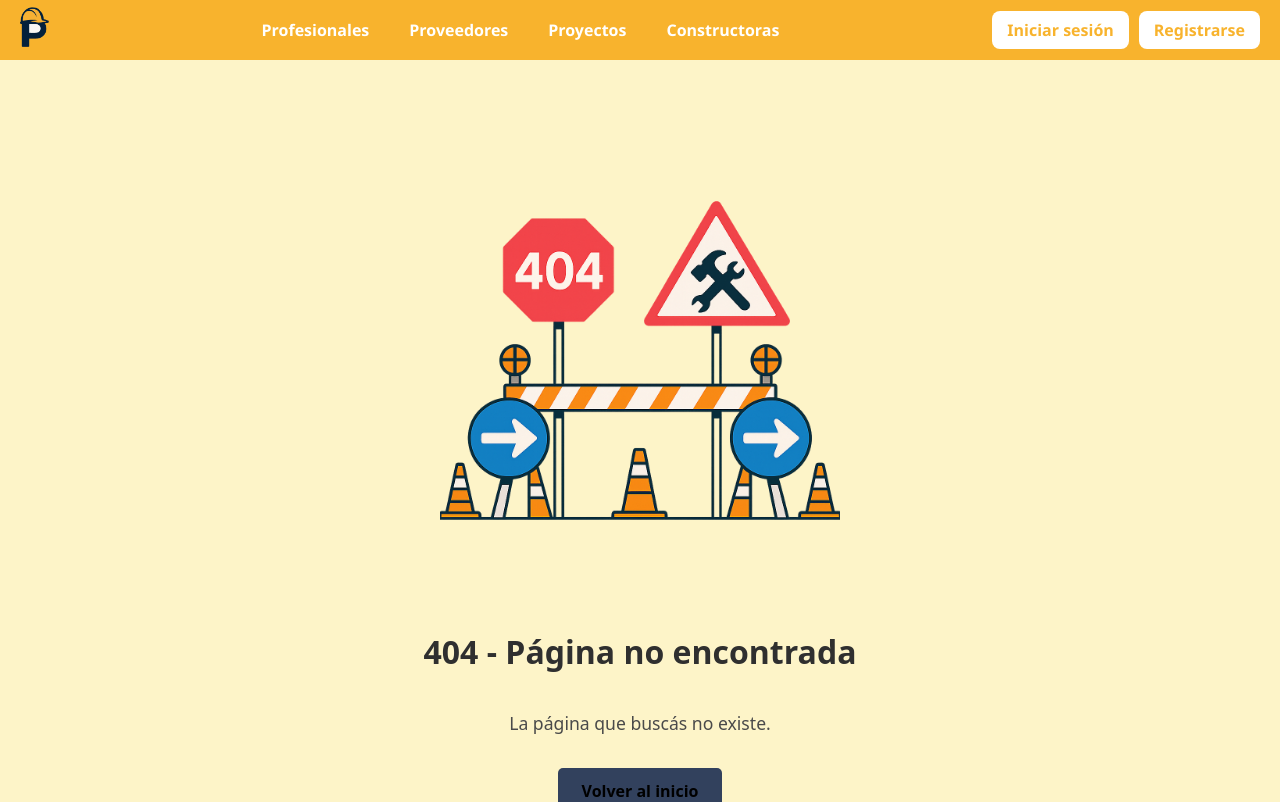
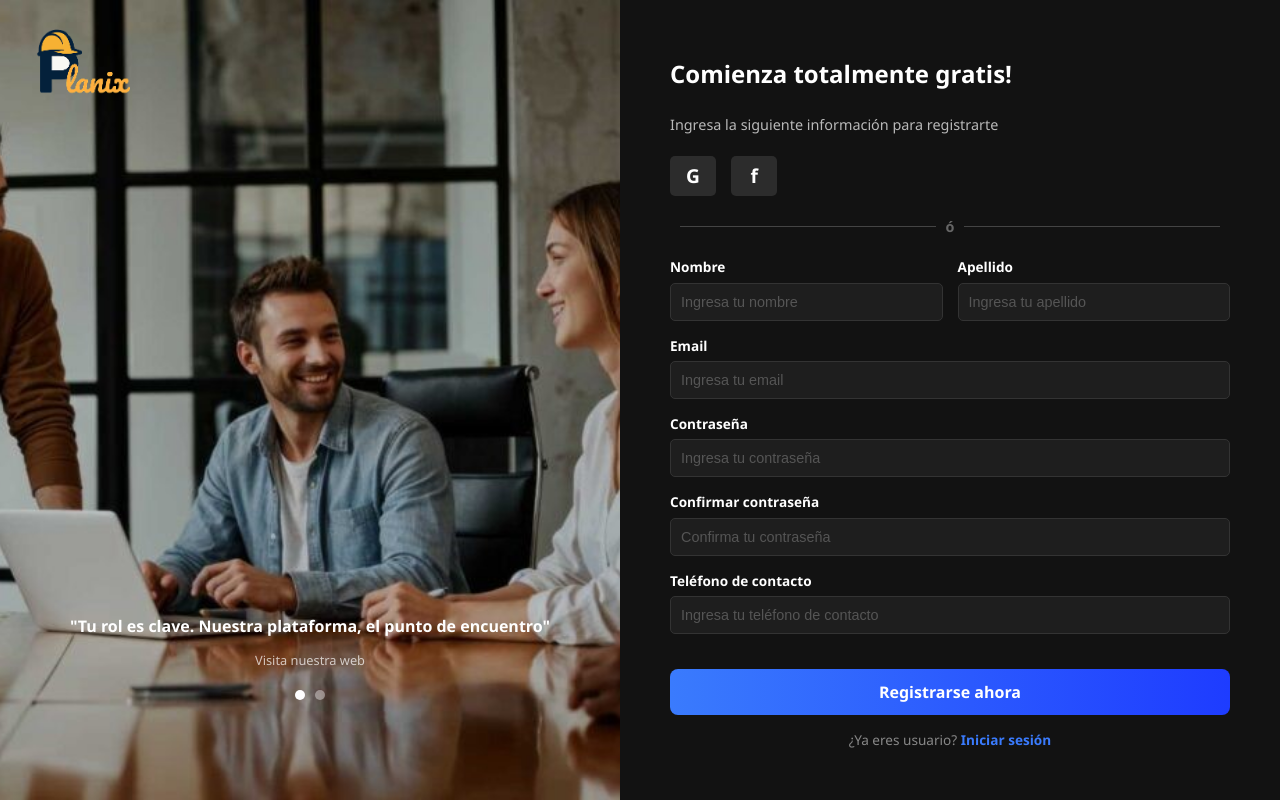
Before and after one commit to Planix-Inc/Planix, a React (Vite) app in the folder frontend/: page /registro in a window 1280 px wide. Shown: the top 802 px of the page. Built offline with nearby package versions, Linux system fonts and the light colour scheme.

Commit message:
registro y login

```diff
--- a/frontend/src/App.jsx
+++ b/frontend/src/App.jsx
@@ -10,6 +10,7 @@ import Proyectos from "./pages/proyectos/";
 import Constructoras from "./pages/constructoras/";
 import Notfound from "./pages/notFound/";
 import PostLogin from "./pages/postLogin/";
+import Registro  from "./pages/registro";
 
 function App() {
   const [usuarioActivo, setUsuarioActivo] = useState(null);
@@ -23,7 +24,7 @@ function App() {
 
   const LocationWrapper = () => {
     const location = useLocation();
-    const hideHeaderFooter = location.pathname === "/login";
+    const hideHeaderFooter = location.pathname === "/login" || location.pathname === "/registro";
 
     return (
       <>
@@ -45,6 +46,8 @@ function App() {
             element={<LoginPage setUsuarioActivo={setUsuarioActivo} />}
           />
           <Route path="*" element={<Notfound />} />
+          <Route path="/registro" element={<Registro />} />
+
         </Routes>
         {!hideHeaderFooter && <Footer />}
       </>
--- a/frontend/src/components/header/index.jsx
+++ b/frontend/src/components/header/index.jsx
@@ -89,7 +89,7 @@ function Encabezado({ usuarioActivo, setUsuarioActivo }) {
               <button className="btn-iniciar" onClick={handleIniciarSesion}>
                 Iniciar sesión
               </button>
-              <button className="btn-registrarse">Registrarse</button>
+              <button className="btn-registrarse" onClick={() => navigate('/registro')}>Registrarse</button>
             </>
           )}
         </div>
--- a/frontend/src/pages/login/login.css
+++ b/frontend/src/pages/login/login.css
@@ -136,8 +136,8 @@
 
 .toggle-password {
   position: absolute;
-  right: 10px;
-  top: 50%;
+  margin-left: 375px;
+  top: 35%;
   transform: translateY(-50%);
   background: none;
   border: none;
--- /dev/null
+++ b/frontend/src/pages/registro/index.jsx
@@ -0,0 +1,107 @@
+import React from "react";
+import { Link } from "react-router-dom";
+import logo from "../../assets/Logos/PlanixImagotipo.png";
+import "./registro.css";
+
+const Registro = () => {
+  return (
+    <div className="registro-container">
+      <div className="registro-left">
+        <img src={logo} alt="Planix Logo" className="registro-logo" />
+        <div className="registro-left-content">
+          <p className="registro-quote">
+            "Tu rol es clave. Nuestra plataforma, el punto de encuentro"
+          </p>
+          <p className="registro-subtext">Visita nuestra web</p>
+          <div className="registro-dots">
+            <span className="dot active"></span>
+            <span className="dot"></span>
+          </div>
+        </div>
+      </div>
+      <div className="registro-right">
+        <h2 className="registro-title">Comienza totalmente gratis!</h2>
+        <p className="registro-subtitle">
+          Ingresa la siguiente información para registrarte
+        </p>
+        <div className="registro-social-buttons">
+          <button className="social-btn google" aria-label="Google Sign Up">
+            G
+          </button>
+          <button className="social-btn facebook" aria-label="Facebook Sign Up">
+            f
+          </button>
+        </div>
+        <div className="registro-divider">
+          <span>ó</span>
+        </div>
+        <form className="registro-form">
+          <div className="registro-name-row">
+            <div className="form-group">
+              <label htmlFor="nombre">Nombre</label>
+              <input
+                type="text"
+                id="nombre"
+                name="nombre"
+                placeholder="Ingresa tu nombre"
+              />
+            </div>
+            <div className="form-group">
+              <label htmlFor="apellido">Apellido</label>
+              <input
+                type="text"
+                id="apellido"
+                name="apellido"
+                placeholder="Ingresa tu apellido"
+              />
+            </div>
+          </div>
+          <div className="form-group full-width">
+            <label htmlFor="email">Email</label>
+            <input
+              type="email"
+              id="email"
+              name="email"
+              placeholder="Ingresa tu email"
+            />
+          </div>
+          <div className="form-group full-width">
+            <label htmlFor="contrasena">Contraseña</label>
+            <input
+              type="password"
+              id="contrasena"
+              name="contrasena"
+              placeholder="Ingresa tu contraseña"
+            />
+          </div>
+          <div className="form-group full-width">
+            <label htmlFor="confirmarContrasena">Confirmar contraseña</label>
+            <input
+              type="password"
+              id="confirmarContrasena"
+              name="confirmarContrasena"
+              placeholder="Confirma tu contraseña"
+            />
+          </div>
+          <div className="form-group full-width">
+            <label htmlFor="telefono">Teléfono de contacto</label>
+            <input
+              type="tel"
+              id="telefono"
+              name="telefono"
+              placeholder="Ingresa tu teléfono de contacto"
+            />
+          </div>
+          <button type="submit" className="registro-submit-btn">
+            Registrarse ahora
+          </button>
+        </form>
+        <p className="registro-login-link">
+          ¿Ya eres usuario? <Link to="/login">Iniciar sesión</Link>
+        </p>
+      </div>
+    </div>
+  );
+};
+
+export default Registro;
--- /dev/null
+++ b/frontend/src/pages/registro/registro.css
@@ -0,0 +1,214 @@
+.registro-container {
+  display: flex;
+  height: 100vh;
+  font-family: 'Segoe UI', Tahoma, Geneva, Verdana, sans-serif;
+}
+
+/* Left side */
+.registro-left {
+  flex: 1;
+  position: relative;
+  background: url('../../assets/login/Reunion.jpg') center center/cover no-repeat;
+  color: white;
+  display: flex;
+  flex-direction: column;
+  justify-content: flex-end;
+  padding: 40px 30px 60px 30px;
+}
+
+.registro-logo {
+    position: absolute;
+    top: 20px;
+    left: 20px;
+    width: 120px;
+    height: auto;
+    z-index: 10;
+}
+
+.registro-left-content {
+  text-align: center;
+  margin-bottom: 40px;
+}
+
+.registro-quote {
+  font-size: 1rem;
+  font-weight: 600;
+  margin-bottom: 8px;
+}
+
+.registro-subtext {
+  font-size: 0.8rem;
+  opacity: 0.7;
+  margin-bottom: 20px;
+}
+
+.registro-dots {
+  display: flex;
+  justify-content: center;
+  gap: 10px;
+}
+
+.dot {
+  width: 10px;
+  height: 10px;
+  border-radius: 50%;
+  background-color: rgba(255, 255, 255, 0.4);
+  cursor: pointer;
+}
+
+.dot.active {
+  background-color: white;
+}
+
+/* Right side */
+.registro-right {
+  flex: 1;
+  background-color: #121212;
+  color: white;
+  padding: 60px 50px;
+  display: flex;
+  flex-direction: column;
+  justify-content: center;
+}
+
+.registro-title {
+  font-size: 1.5rem;
+  font-weight: 600;
+  margin-bottom: 8px;
+}
+
+.registro-subtitle {
+  font-size: 0.9rem;
+  opacity: 0.7;
+  margin-bottom: 20px;
+}
+
+.registro-social-buttons {
+  display: flex;
+  gap: 15px;
+  margin-bottom: 20px;
+}
+
+.social-btn {
+  background-color: #2c2c2c;
+  border: none;
+  border-radius: 5px;
+  width: 40px;
+  height: 40px;
+  font-weight: 700;
+  font-size: 1.2rem;
+  color: white;
+  cursor: pointer;
+  display: flex;
+  align-items: center;
+  justify-content: center;
+  transition: background-color 0.3s ease;
+}
+
+.social-btn.google:hover {
+  background-color: #db4437;
+}
+
+.social-btn.facebook:hover {
+  background-color: #3b5998;
+}
+
+.registro-divider {
+  display: flex;
+  align-items: center;
+  text-align: center;
+  margin-bottom: 20px;
+  color: #666;
+  font-weight: 600;
+  font-size: 0.9rem;
+}
+
+.registro-divider::before,
+.registro-divider::after {
+  content: "";
+  flex: 1;
+  border-bottom: 1px solid #444;
+  margin: 0 10px;
+}
+
+.registro-form {
+  display: flex;
+  flex-direction: column;
+  gap: 15px;
+}
+
+.registro-name-row {
+  display: flex;
+  gap: 15px;
+}
+
+.form-group {
+  display: flex;
+  flex-direction: column;
+  font-size: 0.85rem;
+  flex: 1;
+}
+
+.form-group label {
+  margin-bottom: 5px;
+  font-weight: 600;
+}
+
+.form-group input {
+  background-color: #1e1e1e;
+  border: 1px solid #333;
+  border-radius: 5px;
+  padding: 10px;
+  color: #ccc;
+  font-size: 0.9rem;
+  transition: border-color 0.3s ease;
+}
+
+.form-group input::placeholder {
+  color: #555;
+}
+
+.form-group input:focus {
+  outline: none;
+  border-color: #3a7bfd;
+  background-color: #222;
+}
+
+.full-width {
+  flex: none;
+  width: 100%;
+}
+
+.registro-submit-btn {
+  margin-top: 20px;
+  background: linear-gradient(90deg, #3a7bfd 0%, #1e3cff 100%);
+  border: none;
+  border-radius: 8px;
+  padding: 12px 0;
+  color: white;
+  font-weight: 700;
+  font-size: 1rem;
+  cursor: pointer;
+  transition: background 0.3s ease;
+}
+
+.registro-submit-btn:hover {
+  background: linear-gradient(90deg, #1e3cff 0%, #3a7bfd 100%);
+}
+
+.registro-login-link {
+  margin-top: 15px;
+  font-size: 0.85rem;
+  color: #888;
+  text-align: center;
+}
+
+.registro-login-link a {
+  color: #3a7bfd;
+  text-decoration: none;
+  font-weight: 600;
+}
+
+.registro-login-link a:hover {
+  text-decoration: underline;
+}
```
